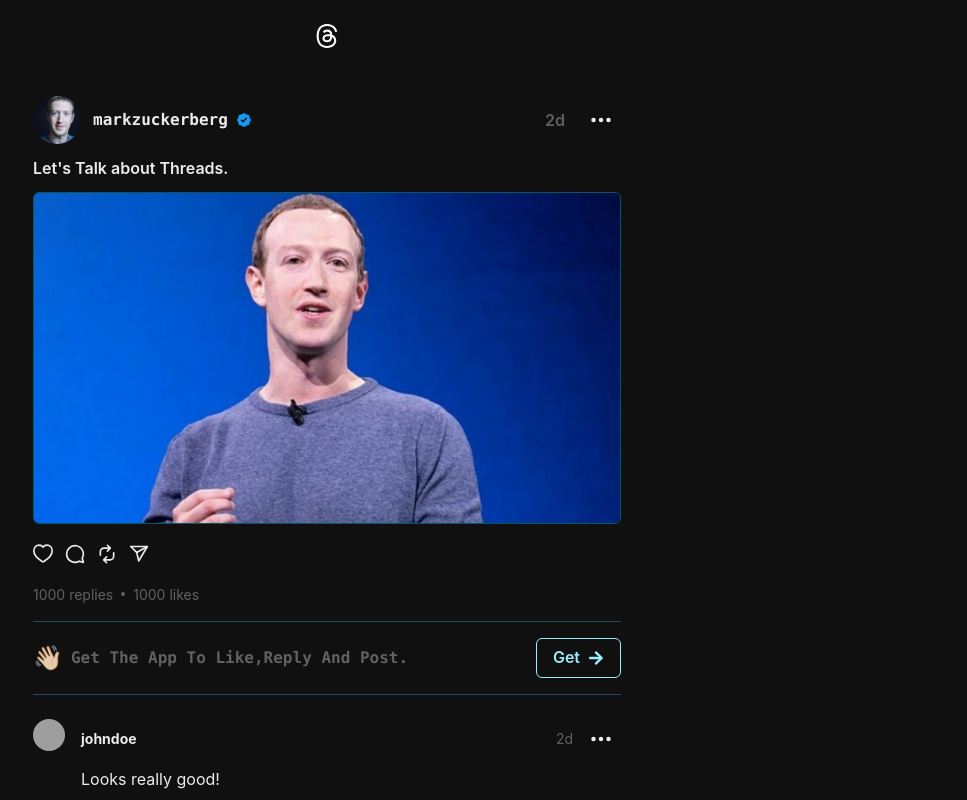
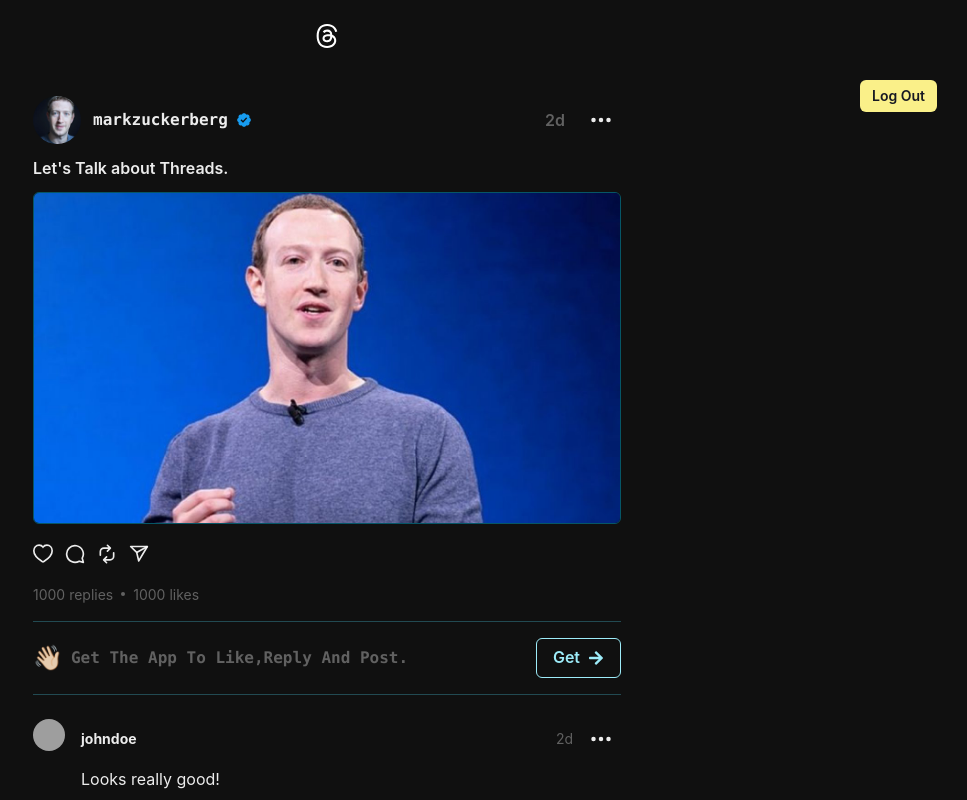
Before and after one commit to mohammadalnseirat/thread-clone, a React (Vite) app in the folder client/: page /markzuckerberg/post/1 in a window 1280 px wide. Shown: the top 800 px of the page, without its empty margins (313-1280 px from the left). Built offline with nearby package versions, Linux system fonts and the light colour scheme; sample sign-in values are in the browser's storage; grey boxes are pictures that could not be loaded.

Commit message:
Create Loggout Button and complete Log out Functionality

```diff
--- a/client/src/App.jsx
+++ b/client/src/App.jsx
@@ -8,6 +8,7 @@
 import AuthPage from "./pages/AuthPage";
 import { useRecoilValue } from "recoil";
 import userAtom from "./atom/userAtom";
+import LoggOutButton from "./Components/LoggOutButton";
 
 const App = () => {
   const user = useRecoilValue(userAtom);
@@ -26,6 +27,9 @@
         <Route path="/:username" element={<UserPage />} />
         <Route path="/:username/post/:pId" element={<PostPage />} />
       </Routes>
+      {
+        user && (<LoggOutButton/>)
+      }
     </Container>
   );
 };
--- /dev/null
+++ b/client/src/Components/LoggOutButton.jsx
@@ -0,0 +1,67 @@
+import { Button, useColorModeValue, useToast } from "@chakra-ui/react";
+import React from "react";
+import { useSetRecoilState } from "recoil";
+import userAtom from "../atom/userAtom";
+
+const LoggOutButton = () => {
+  const setUser = useSetRecoilState(userAtom);
+  const toast = useToast();
+
+  // handle logout:
+  const handleLogout = async () => {
+    try {
+      const res = await fetch("/api/v1/users/logout", {
+        method: "POST",
+        headers: {
+          "Content-Type": "application/json",
+        },
+      });
+      const data = await res.json();
+      if (!res.ok) {
+        toast({
+          title: "Error",
+          description: data.message,
+          status: "error",
+          duration: 3000,
+          isClosable: true,
+        });
+        return;
+      }
+      if (res.ok) {
+        // !remove the user from local storage:
+        localStorage.removeItem("auth-threads");
+        setUser(null);
+        toast({
+          title: "Success",
+          description: "You have logged out successfully!",
+          status: "success",
+          duration: 3000,
+          isClosable: true,
+        });
+      }
+    } catch (error) {
+      toast({
+        title: "Error",
+        description: "Failed to log out. Please try again later.",
+        status: "error",
+        duration: 3000,
+        isClosable: true,
+      });
+    }
+  };
+  return (
+    <Button
+      onClick={handleLogout}
+      colorScheme="yellow"
+      color={useColorModeValue("gray.600", "gray.900")}
+      position={"fixed"}
+      top={"10%"}
+      right={"30px"}
+      size={"sm"}
+    >
+      Log Out
+    </Button>
+  );
+};
+
+export default LoggOutButton;
```
